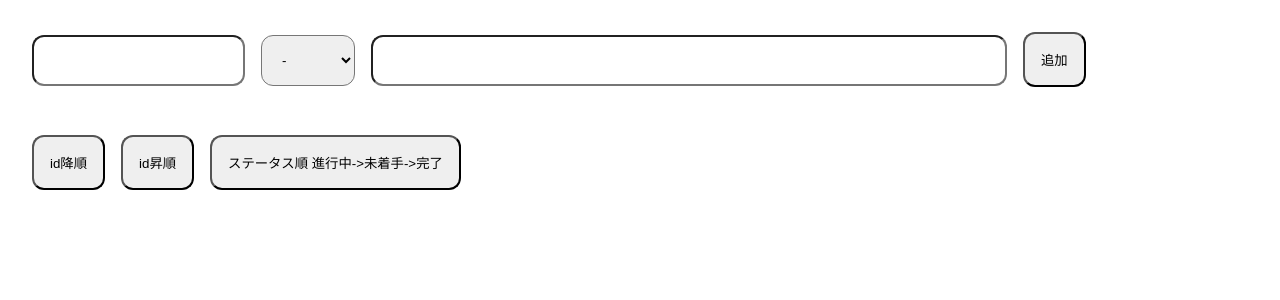
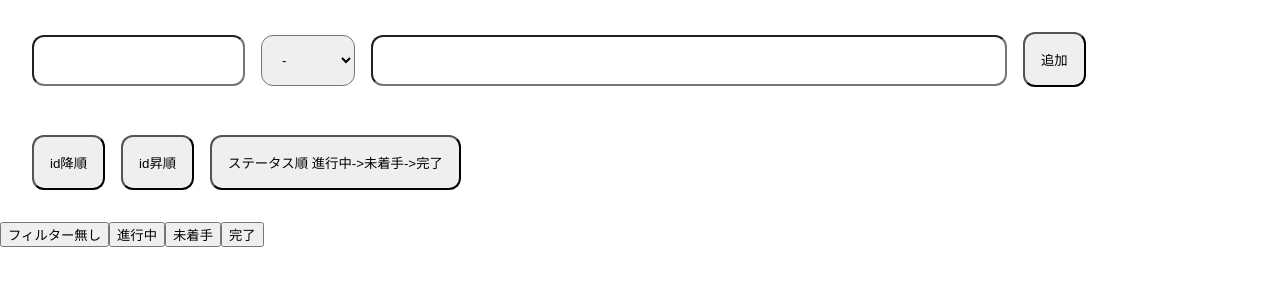
Before and after one commit to jun0222/my-react-todo, a React (Create React App) app: page / in a window 1280 px wide. Shown: the top 300 px of the page. Built offline with nearby package versions, Linux system fonts and the light colour scheme.

Commit message:
add filter system

```diff
--- a/src/App.js
+++ b/src/App.js
@@ -79,6 +79,7 @@ export const App = () => {
   const [taskDetailText, setTaskDetailText] = useState('');
   const [taskStatus, setTaskStatus] = useState('');
   const [todos, setTodos] = useState([]);
+  const [todosStorage, setTodosStrage] = useState([]);
 
   const onChangeTaskTitleText = (event) => setTaskTitleText(event.target.value);
   const onChangeTaskDetailText = (event) => setTaskDetailText(event.target.value);
@@ -144,6 +145,33 @@ export const App = () => {
     setTodos(newTodos);
   }
 
+  const filterDisable = () => {
+    const newTodos = [...todosStorage];
+    setTodosStrage(newTodos);
+    setTodos(todosStorage);
+  }
+
+  const filterProgress = () => {
+    const newTodos = [...todos];
+    setTodosStrage(newTodos);
+    const progressArray = newTodos.filter(item => item.status === '進行中');
+    setTodos(progressArray);
+  }
+
+  const filterNotYet = () => {
+    const newTodos = [...todos];
+    setTodosStrage(newTodos);
+    const notYetArray = newTodos.filter(item => item.status === '未着手');
+    setTodos(notYetArray);
+  }
+
+  const filterComplete = () => {
+    const newTodos = [...todos];
+    setTodosStrage(newTodos);
+    const completeArray = newTodos.filter(item => item.status === '完了');
+    setTodos(completeArray);
+  }
+
   return (
     <div className="App" style={appStyle}>
       <div style={addStyle}>
@@ -163,6 +191,12 @@ export const App = () => {
         <button style={sortButtonStyle} onClick={sortByIdDescending}>id降順</button>
         <button style={sortButtonStyle} onClick={sortByIdAscending}>id昇順</button>
         <button style={sortButtonStyle} onClick={sortByStatusAscending}>ステータス順 進行中->未着手->完了</button>
+      </div>
+      <div>
+        <button onClick={filterDisable}>フィルター無し</button>
+        <button onClick={filterProgress}>進行中</button>
+        <button onClick={filterNotYet}>未着手</button>
+        <button onClick={filterComplete}>完了</button>
       </div>
       <div>
         <ul>
```
